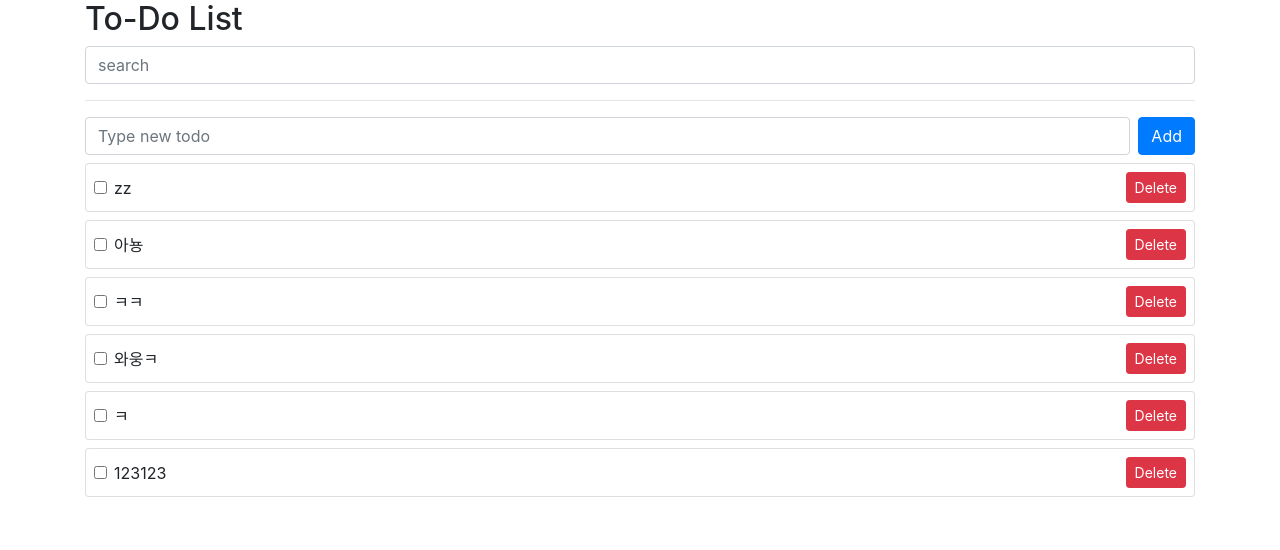
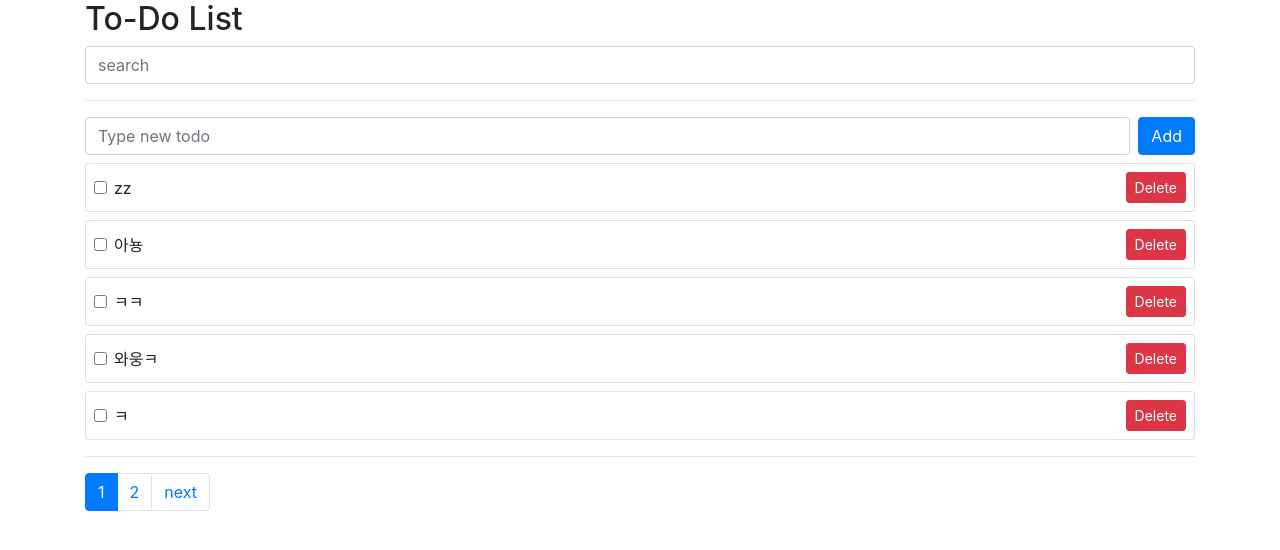
Before and after one commit to soopongebob/pracVue, a Vue app: page / in a window 1280 px wide. Shown: the top 550 px of the page. Built offline with nearby package versions, Linux system fonts and the light colour scheme; data requests are answered from the project's data file.

Commit message:
add pagination

```diff
--- a/src/App.vue
+++ b/src/App.vue
@@ -10,11 +10,31 @@
               nothing to display
           </div>
           <TodoList :todos="filteredTodos" @toggle-todo="toggleTodo" @delete-todo="deleteTodo"/>
+          <hr />
+          <nav aria-label="Page navigation example">
+              <ul class="pagination">
+                  <li class="page-item" v-if="currentPage !== 1" >
+                      <a class="page-link" @click="getTodos(currentPage - 1)" style="cursor: pointer">
+                          pre
+                      </a>
+                  </li>
+                  <li class="page-item" v-for="page in pageCount" :key="page" :class="currentPage === page ? 'active' : ''">
+                      <a class="page-link" @click="getTodos(page)" style="cursor: pointer">
+                          {{ page }}
+                      </a>
+                  </li>
+                  <li class="page-item" v-if="currentPage !== pageCount" >
+                      <a class="page-link" @click="getTodos(currentPage + 1)" style="cursor: pointer">
+                          next
+                      </a>
+                  </li>
+              </ul>
+          </nav>
       </div>
 </template>
 
 <script>
-import {computed, ref} from 'vue';
+import {computed, ref } from 'vue';
 import TodoSimpleForm from './components/TodoSimpleForm.vue';
 import TodoList from "@/components/TodoList.vue";
 import axios from "axios";
@@ -27,16 +47,29 @@ export default {
         TodoSimpleForm
     },
     setup(){
+        const todosCount = ref(0);
+        const currentPage = ref(1);
+        const limit = 5;
+        const pageCount = computed(() => {
+            return Math.ceil(todosCount.value / limit)
+        });
+
+
+
         const todoStyle = {
             textDecoration: 'line-through',
             color: 'gray'
         }
         const todos = ref([]);
 
-        const getTodos = async () => {
+        const getTodos = async (page = currentPage.value) => {
+            currentPage.value = page;
             try{
-                const res = await axios.get('http://localhost:3000/todos');
+                const res = await axios.get(
+                    `http://localhost:3000/todos?_page=${page}&_limit=${limit}`
+                );
                 todos.value = res.data;
+                todosCount.value = res.headers['x-total-count'];
             }catch (e) {
                 console.log(e);
             }
@@ -57,14 +90,29 @@ export default {
                 console.log(err)
             }
         };
-        const toggleTodo = (index) => {
+        const toggleTodo = async (index) => {
+            try{
+                const id = todos.value[index].id;
+                const res = await axios.patch('http://localhost:3000/todos/' + id, {
+                    completed: !todos.value[index].completed,
+                });
+                console.log(res);
+            } catch (err) {
+                console.log(err)
+            }
             todos.value[index].completed = !todos.value[index].completed;
         }
         const count = ref(1);
         const doubleCount = computed(() => {
             return count.value * 2;
         });
-        const deleteTodo = (index) => {
+        const deleteTodo = async (index) => {
+            try{
+                const id = todos.value[index].id;
+                await axios.delete('http://localhost:3000/todos/' + id);
+            } catch (err) {
+                console.log(err)
+            }
             todos.value.splice(index, 1);
         }
         const searchText = ref('');
@@ -87,6 +135,9 @@ export default {
             doubleCount,
             searchText,
             filteredTodos,
+            pageCount,
+            currentPage,
+            todosCount,
         };
     }
 }
--- a/src/components/TodoList.vue
+++ b/src/components/TodoList.vue
@@ -5,7 +5,7 @@
             class="card mt-2">
         <div class="card-body p-2 d-flex align-items-center">
             <div class="form-check flex-grow-1">
-                <input class="form-check-input" :value="todo.completed" @change="toggleTodo(index)"
+                <input class="form-check-input" :checked="todo.completed" @change="toggleTodo(index)"
                        type="checkbox">
                 <label class="form-check-label"
                        :class="{ todo: todo.completed }">{{ todo.subject }}</label>
```
